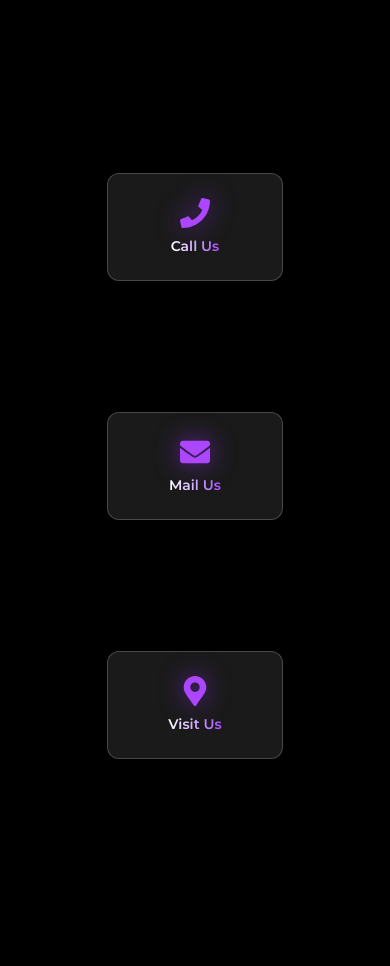
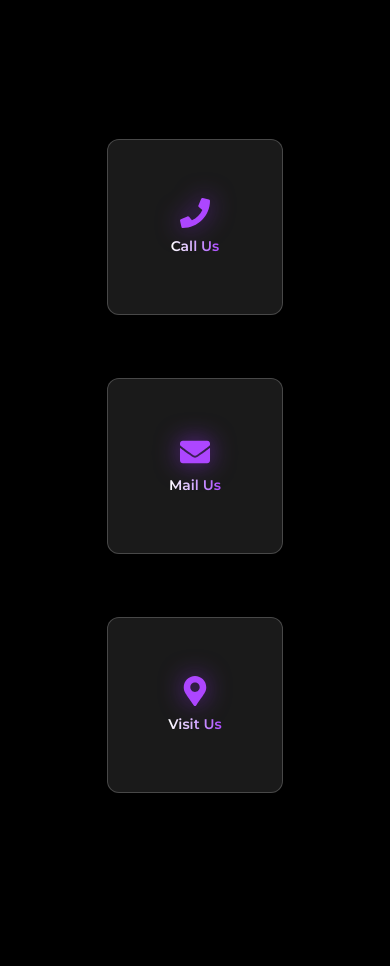
Before and after one commit to sahilkabir07/zystra, a React (Vite) app: page /contacts in a window 390 px wide. Shown: the part 1020-1986 px from the top of the page. Built offline with nearby package versions, Linux system fonts and the light colour scheme.

Commit message:
diagonal card updated again

```diff
--- a/src/components/contactComponents/DiagonalCards.jsx
+++ b/src/components/contactComponents/DiagonalCards.jsx
@@ -44,11 +44,10 @@ const DiagonalCard = ({ icon, label, info, direction }) => {
             onMouseLeave={() => !isMobile && setHovered(false)}
             onClick={() => isMobile && setHovered(prev => !prev)}
         >
-            {/* Main Card */}
+            {/* ✅ Fixed Main Card for all views */}
             <motion.div
                 className={`
-          w-44 md:w-52
-          ${isMobile ? "h-auto py-6 px-4" : "h-44 md:h-52"}
+          w-44 md:w-52 h-44 md:h-52
           rounded-xl bg-white/10 border border-white/20 backdrop-blur-md
           shadow-lg flex flex-col items-center justify-center text-white
           transition-all duration-300 hover:shadow-[0_0_40px_12px_rgba(138,43,226,0.4)]
@@ -62,7 +61,7 @@ const DiagonalCard = ({ icon, label, info, direction }) => {
                 </div>
             </motion.div>
 
-            {/* Info Card */}
+            {/* ✅ Info Card - Auto height only for info, not main */}
             <motion.div
                 initial={{ opacity: 0, x: 0, y: 0 }}
                 animate={getMotionOffset(direction, hovered, isMobile)}
```
